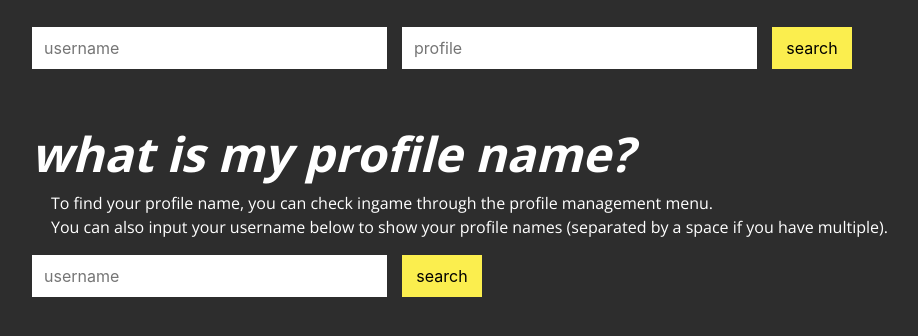
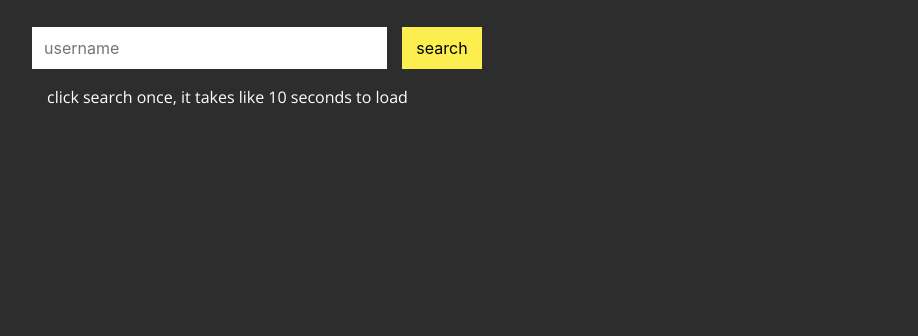
Before and after one commit to kevin-dough/dungeon-ranker, a Flask app: page / in a window 1280 px wide. Shown: the part 75-411 px from the top of the page, without its empty margins (49-967 px from the left). Run offline with Flask 2, Linux system fonts and the light colour scheme; some libraries are stand-ins or nearby versions.

Commit message:
Day 2.4 Revamp!
auto profile selector

```diff
--- a/main.py
+++ b/main.py
@@ -6,6 +6,17 @@ app = Flask(__name__)
 
 #Mojang API and SkyCrypt API were used in the making of this project.
 
+@app.route('/lastprofile/<username>', methods=['GET', 'POST'])
+def getlastprofile(username):
+    skycryptprofiledata = requests.get(f"https://sky.shiiyu.moe/api/v2/profile/{username}").json()
+    profiles = skycryptprofiledata["profiles"]
+    lastprofile = ""
+    lastsave = 0
+    for i in profiles.keys():
+        if (profiles[i]["last_save"] > lastsave):
+            lastsave = profiles[i]["last_save"]
+            lastprofile = profiles[i]["cute_name"]
+    return lastprofile
 
 #route for homepage
 @app.route('/home', methods=['GET', 'POST'])
@@ -19,9 +30,9 @@ def home():
         #creates a list of their profiles based on API data
         profilelist = []
         for i in profiles.keys():
-            print(profiles[i]["cute_name"])
+            # print(profiles[i]["cute_name"])
             profilelist.append(profiles[i]["cute_name"])
-        print(profilelist)
+        # print(profilelist)
         #formats profilelist to display on webpage
         profilelistlength = len(profilelist)
         profilelisttemp = ""
@@ -73,7 +84,7 @@ def stats(username, profile):
     profilelist=[]
 
     for i in profiles.keys():
-        print(profiles[i]["cute_name"])
+        # print(profiles[i]["cute_name"])
         profilelist.append(profiles[i]["cute_name"])
 
     skycryptdungeons = requests.get(f"https://sky.shiiyu.moe/api/v2/dungeons/{username}/{profile}").json()
@@ -194,8 +205,8 @@ def stats(username, profile):
 
     calculate_score(catalvl, secrets)
 
-    print(mins)
-    print(secs)
+    # print(mins)
+    # print(secs)
 
     #sending all the variables to the webpage
     return render_template(
--- a/static/css/styles.css
+++ b/static/css/styles.css
@@ -67,6 +67,12 @@ a:hover, a:active {
     background: #fbee4e;
     border:none;
     width: 80px;
+    transform: scale(1);
+    transition: scale 2s ease-in-out;
+}
+
+.searchBtn:active {
+    transform: scale(0.8);
 }
 
 .scoreBox {
--- a/templates/index.html
+++ b/templates/index.html
@@ -4,18 +4,33 @@
 <script type="text/javascript">
     function goToPage() {
         var username = $('input[name=username]').val();
-        var profile = $('input[name=profile]').val();
-        window.location.href = "/stats/" + username + "/" + profile;
+        if (username == ""){
+            return
+        } else {
+            var profileurl = "/lastprofile/" + username
+            var profile = ""
+            if (window.XMLHttpRequest) {// code for IE7+, Firefox, Chrome, Opera, Safari
+                xmlhttp = new XMLHttpRequest();
+            } else {// code for IE6, IE5
+                xmlhttp = new ActiveXObject("Microsoft.XMLHTTP");
+            }
+            xmlhttp.onreadystatechange = function () {
+                if (xmlhttp.readyState == 4 && xmlhttp.status == 200) {
+                    profile = xmlhttp.responseText;
+                }
+            }
+            xmlhttp.open("GET", profileurl, false);
+            xmlhttp.send();
+            // var profile = $('input[name=profile]').val();
+            window.location.href = "/stats/" + username + "/" + profile;
+        }
     }
 </script>
 
 <div style="padding-left:96px;width:100%;overflow:hidden;">
     <div class="row">
-        <p><input style="line-height:40px" class="searchBar" size="30" type="text" name="username"
-                  placeholder="username" data-val-required="Username is required." required></p>
-        <p style="margin-left:15px"><input style="line-height:40px" class="searchBar" size="30" type="text"
-                                           name="profile" placeholder="profile"
-                                           data-val-required="Profile name is required." required></p>
+        <p><input style="line-height:40px" class="searchBar" size="30" type="text" name="username" placeholder="username"></p>
+<!--        <p style="margin-left:15px"><input style="line-height:40px" class="searchBar" size="30" type="text" name="profile" placeholder="profile" data-val-required="Profile name is required." required></p>-->
         <!--<p style="margin-left:15px;">
             <label class="pageText" for="time">Fastest Time:</label>
             <select id="time" name="time" required>
@@ -23,28 +38,29 @@
                 <option value="splus">s+</option>
             </select>
         </p>-->
-        <p style="text-align:center;margin-left:15px"><input style="line-height:40px" class="searchBtn" onclick="goToPage();" type="button" value="search"></p>
+        <p style="text-align:center;margin-left:15px"><input style="line-height:40px;cursor: pointer;" class="searchBtn" onclick="goToPage();" type="button" value="search"></p>
     </div>
+    <p class="scoreBoxText">click search once, it takes like 10 seconds to load</p>
 </div>
-<div style="padding-top:40px">
-    <h1 style="margin-left:80px;" class="pageTitle">what is my profile name?</h1>
-    <p style="margin-left:100px;" class="pageText">To find your profile name, you can check ingame through the profile
-        management menu.
-        <br> You can also input your username below to show your profile names (separated by a space if you have
-        multiple).</p>
-</div>
-<div style="padding-left:96px;width:100%;overflow:hidden;">
-    <!-- form for inputting username to find profile names -->
-    <form method="post">
-        <div class="row" style="">
-            <p><input style="line-height:40px" class="searchBar" size="30" type="text" name="username"
-                      placeholder="username" data-val-required="Username is required." required></p>
-            <p style="text-align:center;margin-left:15px;"><input style="line-height:40px" class="searchBtn"
-                                                                  type="submit" value="search"></p>
-        </div>
-    </form>
-    <!-- {{profiles}} is where the variable "profiles" will be displayed -->
-    <p class="pageText" style="font-size:2em">{{profiles}}</p>
-</div>
+<!--<div style="padding-top:40px">-->
+<!--    <h1 style="margin-left:80px;" class="pageTitle">what is my profile name?</h1>-->
+<!--    <p style="margin-left:100px;" class="pageText">To find your profile name, you can check ingame through the profile-->
+<!--        management menu.-->
+<!--        <br> You can also input your username below to show your profile names (separated by a space if you have-->
+<!--        multiple).</p>-->
+<!--</div>-->
+<!--<div style="padding-left:96px;width:100%;overflow:hidden;">-->
+<!--    &lt;!&ndash; form for inputting username to find profile names &ndash;&gt;-->
+<!--    <form method="post">-->
+<!--        <div class="row" style="">-->
+<!--            <p><input style="line-height:40px" class="searchBar" size="30" type="text" name="username"-->
+<!--                      placeholder="username" data-val-required="Username is required." required></p>-->
+<!--            <p style="text-align:center;margin-left:15px;"><input style="line-height:40px;cursor: pointer;" class="searchBtn"-->
+<!--                                                                  type="submit" value="search"></p>-->
+<!--        </div>-->
+<!--    </form>-->
+<!--    &lt;!&ndash; {{profiles}} is where the variable "profiles" will be displayed &ndash;&gt;-->
+<!--    <p class="pageText" style="font-size:2em">{{profiles}}</p>-->
+<!--</div>-->
 
 {% endblock %}
```
